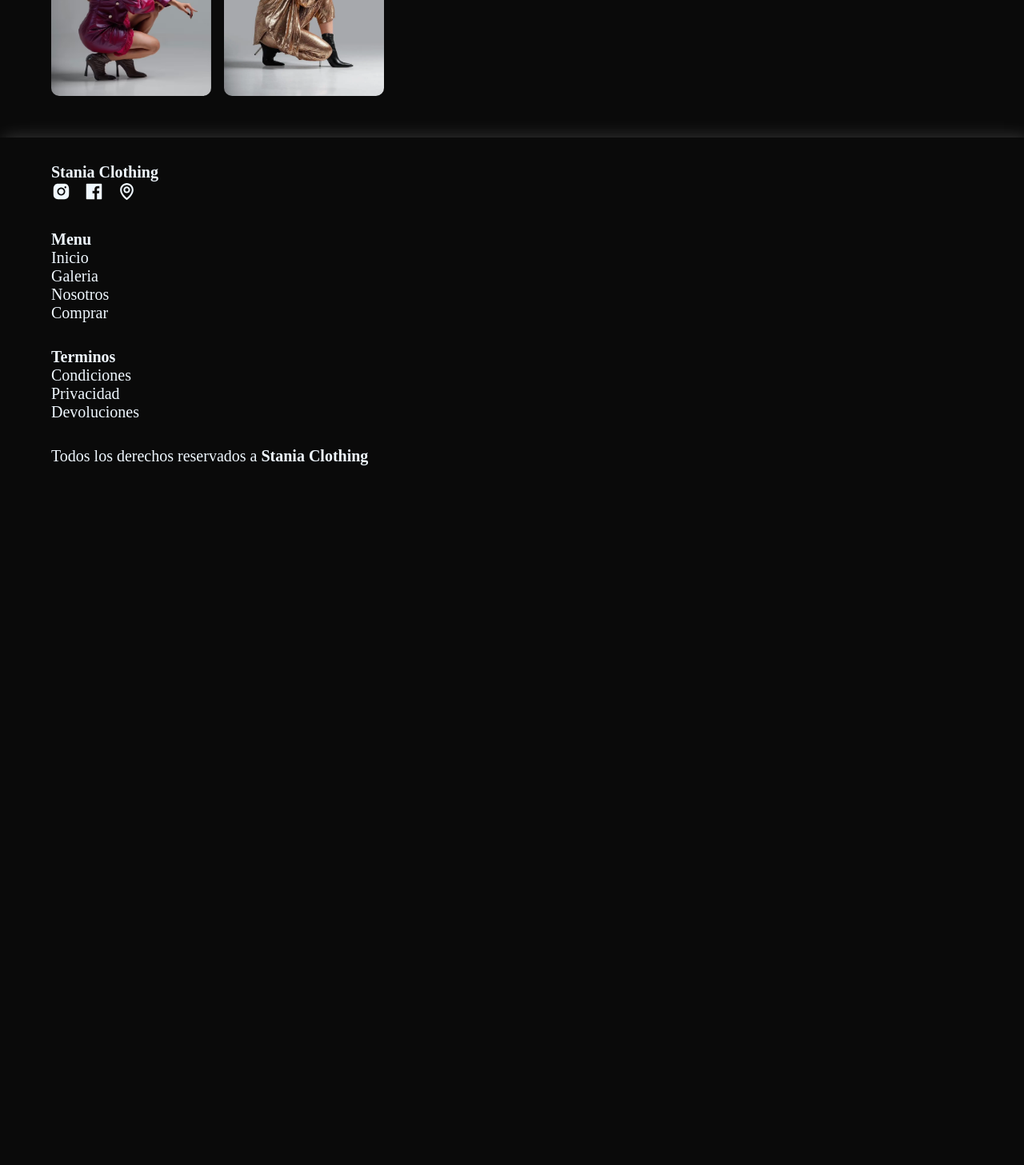
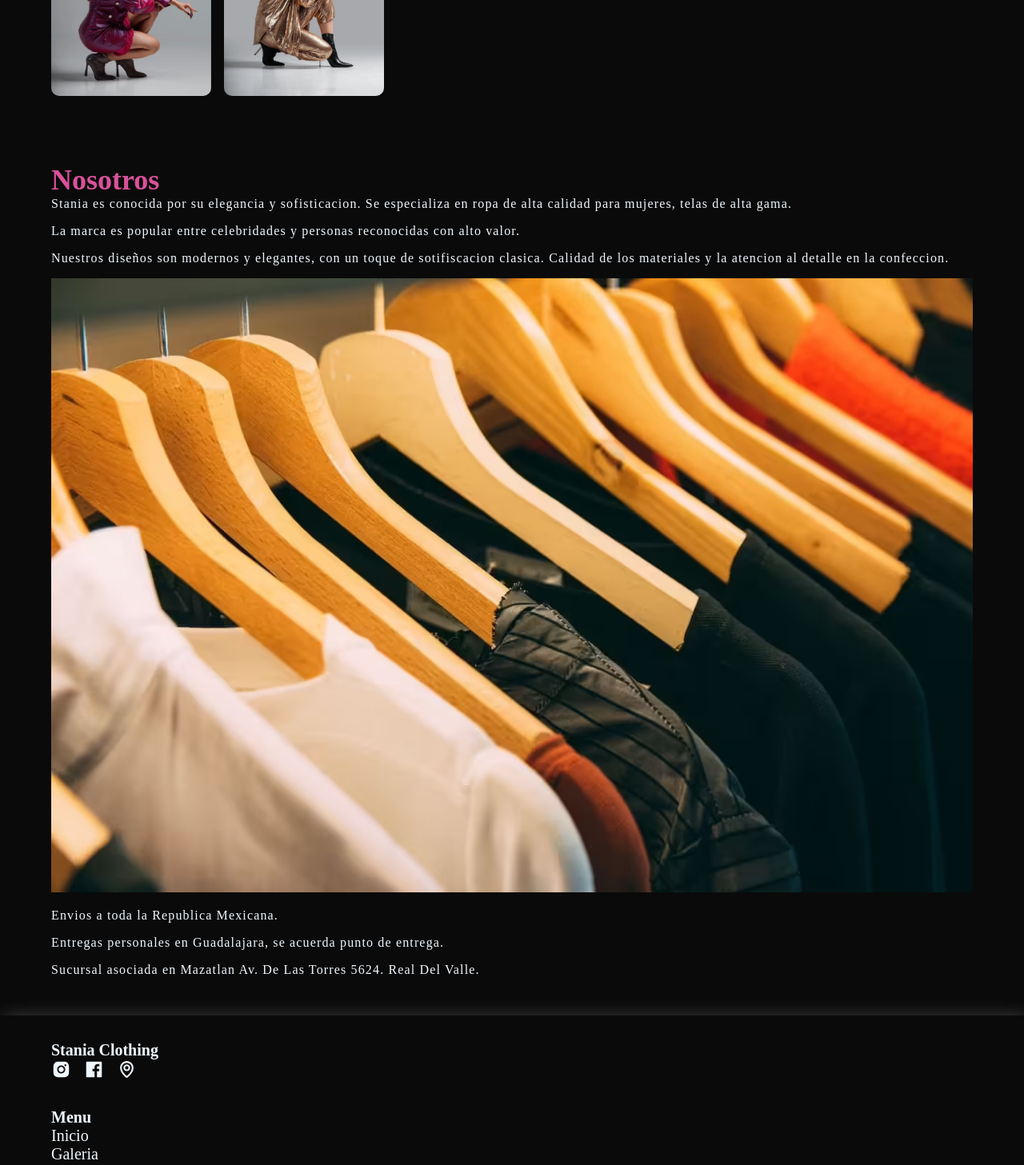
Before and after one commit to fernandopanduro/stania, a React (Create React App) app: page / in a window 1280 px wide. Shown: the part 2299-3756 px from the top of the page at 80% size. Before the commit the page ends 2913 px from the top, so only its background shows below. Built offline with nearby package versions, Linux system fonts and the light colour scheme.

Commit message:
Primera version de nosotros

```diff
--- /dev/null
+++ b/src/components/about.jsx
@@ -0,0 +1,32 @@
+import styles from '../css/about.module.css';
+
+import img from '../imgs/store/clothing.jpg';
+import imgWebp from '../imgs/store/clothing.webp';
+import imgAvif from '../imgs/store/clothing.avif';
+
+export function About() {
+    return (
+        <div className={styles.about}>
+            <h3 className={styles.title}>Nosotros</h3>
+
+            <p className='paragrath'>Stania es conocida por su elegancia y sofisticacion. Se especializa en ropa de alta calidad para mujeres, telas de alta gama.</p>
+
+            <p className='paragrath'>La marca es popular entre celebridades y personas reconocidas con alto valor.</p>
+
+            <p className='paragrath'>Nuestros diseños son modernos y elegantes, con un toque de sotifiscacion clasica. Calidad de los materiales y la atencion al detalle en la confeccion.</p>
+
+            <picture>
+                <source srcSet={imgAvif} type='image/avif'/>
+                <source srcSet={imgWebp} type='image/webp'/>
+                <img className={styles.img} src={img} alt="Clothing" loading='lazy'/>
+            </picture>
+
+            <p className='paragrath'>Envios a toda la Republica Mexicana.</p>
+
+            <p className='paragrath'>Entregas personales en Guadalajara, se acuerda punto de entrega.</p>
+
+            <p className='paragrath'>Sucursal asociada en Mazatlan Av. De Las Torres 5624. Real Del Valle.</p>
+
+        </div>
+    )
+}
--- /dev/null
+++ b/src/css/about.module.css
@@ -0,0 +1,13 @@
+.about {
+    padding: var(--MarginM) 0;
+}
+
+.title {
+    font-size: 2.25rem;
+    color: var(--ColorPrimary);
+}
+
+.img {
+    width: 100%;
+    margin-bottom: var(--MarginS);
+}
--- a/src/pages/landingPage.jsx
+++ b/src/pages/landingPage.jsx
@@ -1,3 +1,4 @@
+import { About } from '../components/about';
 import { GridCard } from '../components/gridCard';
 import styles from '../css/landingPage.module.css';
 import { Banner } from './banner';
@@ -11,6 +12,8 @@ export function LandingPage() {
                 <GridCard />
             </div>
 
+            <About />
+
         </div>
 
     )
```
Also changed, not shown: src/components/shopping.jsx (added, +7 -0 lines), src/css/shopping.module.css (added).
